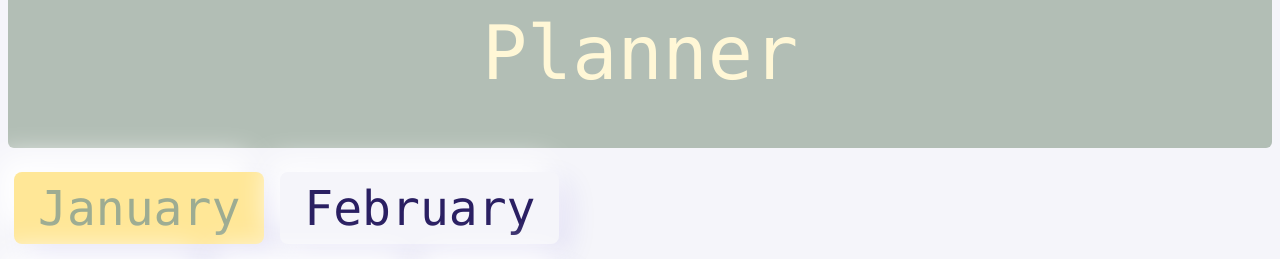
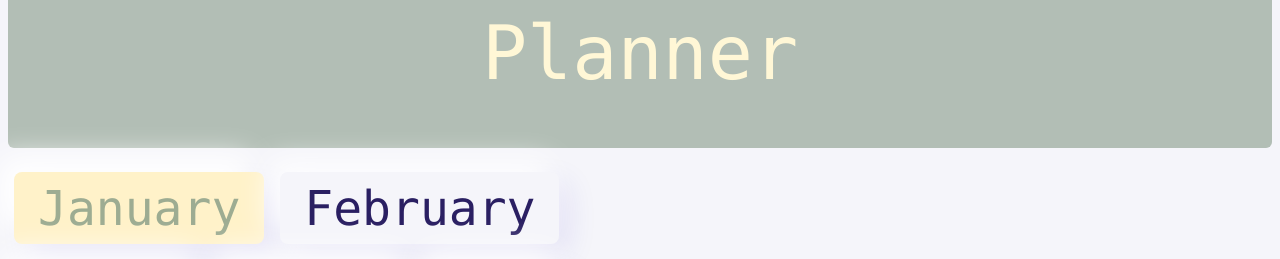
Before and after one commit to Ceinna/assignment-2, a plain HTML site: page index.html in a window 1280 px wide. In both pictures the pointer is over the button "January". Shown: the part 200-459 px from the top of the page. Drawn offline with nearby package versions, Linux system fonts and the light colour scheme.

Commit message:
format active button color

```diff
--- a/styles.css
+++ b/styles.css
@@ -88,6 +88,6 @@ body {
 
   /* Style the active class, and buttons on mouse-over */
   .active, .button:hover {
-    background-color: #ffe797;
+    background-color: #fff2c9;
     color: #9dac92;
   }
```
